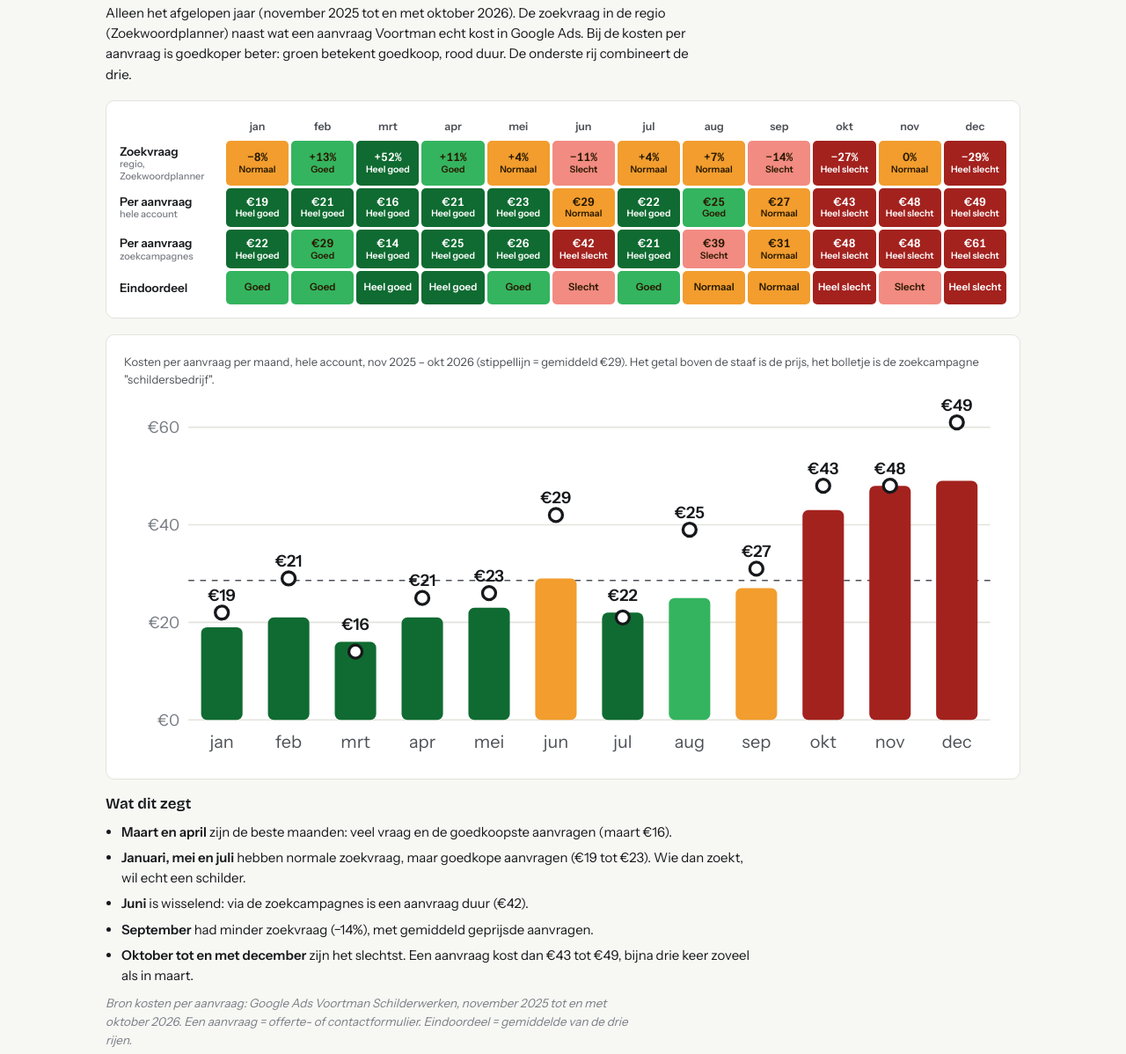
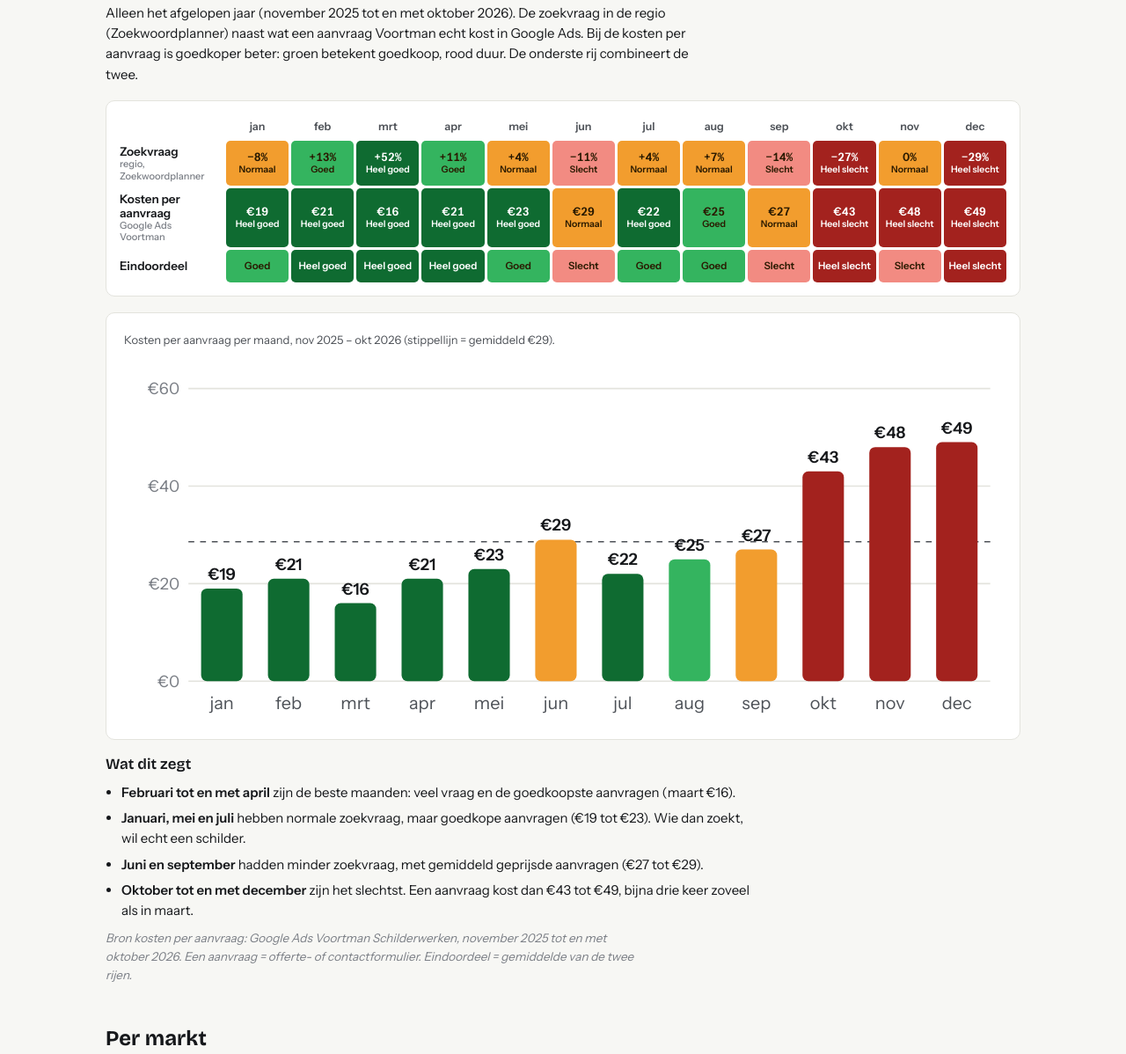
Before and after one commit to createwithd/seizoensvraag-vakmarkten-preview, a plain HTML site: page index.html in a window 1280 px wide. Shown: the part 2161-3359 px from the top of the page at 88% size. Drawn offline with nearby package versions, Linux system fonts and the light colour scheme.

Commit message:
Schilderwerk: één rij kosten per aanvraag
Co-Authored-By: Claude Opus 5.5 <noreply@anthropic.com>

```diff
--- a/index.html
+++ b/index.html
@@ -131,17 +131,16 @@ table{border-collapse:collapse;font-variant-numeric:tabular-nums;width:100%}
 
 <section aria-labelledby="h-sch">
   <h2 id="h-sch">Schilderwerk: zoekvraag én kosten per aanvraag</h2>
-  <p>Alleen het afgelopen jaar (november 2025 tot en met oktober 2026). De zoekvraag in de regio (Zoekwoordplanner) naast wat een aanvraag Voortman echt kost in Google Ads. Bij de kosten per aanvraag is goedkoper beter: groen betekent goedkoop, rood duur. De onderste rij combineert de drie.</p>
+  <p>Alleen het afgelopen jaar (november 2025 tot en met oktober 2026). De zoekvraag in de regio (Zoekwoordplanner) naast wat een aanvraag Voortman echt kost in Google Ads. Bij de kosten per aanvraag is goedkoper beter: groen betekent goedkoop, rood duur. De onderste rij combineert de twee.</p>
   <div class="card heat-card scroll"><table class="heat" id="schheat"></table></div>
-  <div class="card chart"><div class="cap">Kosten per aanvraag per maand, hele account, nov 2025 – okt 2026 (stippellijn = gemiddeld €29). Het getal boven de staaf is de prijs, het bolletje is de zoekcampagne "schildersbedrijf".</div><div id="schbars"></div></div>
+  <div class="card chart"><div class="cap">Kosten per aanvraag per maand, nov 2025 – okt 2026 (stippellijn = gemiddeld €29).</div><div id="schbars"></div></div>
   <div class="why"><h3>Wat dit zegt</h3><ul>
-    <li><strong>Maart en april</strong> zijn de beste maanden: veel vraag en de goedkoopste aanvragen (maart €16).</li>
+    <li><strong>Februari tot en met april</strong> zijn de beste maanden: veel vraag en de goedkoopste aanvragen (maart €16).</li>
     <li><strong>Januari, mei en juli</strong> hebben normale zoekvraag, maar goedkope aanvragen (€19 tot €23). Wie dan zoekt, wil echt een schilder.</li>
-    <li><strong>Juni</strong> is wisselend: via de zoekcampagnes is een aanvraag duur (€42).</li>
-    <li><strong>September</strong> had minder zoekvraag (−14%), met gemiddeld geprijsde aanvragen.</li>
+    <li><strong>Juni en september</strong> hadden minder zoekvraag, met gemiddeld geprijsde aanvragen (€27 tot €29).</li>
     <li><strong>Oktober tot en met december</strong> zijn het slechtst. Een aanvraag kost dan €43 tot €49, bijna drie keer zoveel als in maart.</li>
   </ul>
-  <p class="note">Bron kosten per aanvraag: Google Ads Voortman Schilderwerken, november 2025 tot en met oktober 2026. Een aanvraag = offerte- of contactformulier. Eindoordeel = gemiddelde van de drie rijen.</p></div>
+  <p class="note">Bron kosten per aanvraag: Google Ads Voortman Schilderwerken, november 2025 tot en met oktober 2026. Een aanvraag = offerte- of contactformulier. Eindoordeel = gemiddelde van de twee rijen.</p></div>
 </section>
 
 <section aria-labelledby="h-markets" id="markets">
@@ -255,12 +254,11 @@ function bars(mk){
   const cpaPct=a=>{const m=avg(a);return a.map(x=>Math.round(100*(x/m-1)));};
   const pAll=cpaPct(CPA_ALL), pZoek=cpaPct(CPA_ZOEK);
   const score={vgood:2,good:1,norm:0,bad:-1,vbad:-2};
-  const cZ=zoek.map(cls), cA=pAll.map(p=>cls(-p)), cS=pZoek.map(p=>cls(-p));
-  const fin=MN.map((_,i)=>{const s=(score[cZ[i]]+score[cA[i]]+score[cS[i]])/3;return s>=1.5?'vgood':s>=0.5?'good':s>-0.5?'norm':s>-1.5?'bad':'vbad';});
+  const cZ=zoek.map(cls), cA=pAll.map(p=>cls(-p));
+  const fin=MN.map((_,i)=>{const s=(score[cZ[i]]+score[cA[i]])/2;return s>=1.5?'vgood':s>=0.5?'good':s>-0.5?'norm':s>-1.5?'bad':'vbad';});
   let h='<colgroup><col class="lbl">'+MN.map(()=>'<col>').join('')+'</colgroup><thead><tr><th></th>'+MN.map(m=>`<th scope="col">${m}</th>`).join('')+'</tr></thead><tbody>';
   h+='<tr><th scope="row" class="rowh">Zoekvraag<small>regio, Zoekwoordplanner</small></th>'+zoek.map((v,i)=>`<td class="c-${cZ[i]}" title="${MF[i]}: ${pct(v)} zoekvraag t.o.v. gemiddeld"><small>${pct(v)}</small>${word[cZ[i]]}</td>`).join('')+'</tr>';
-  h+='<tr><th scope="row" class="rowh">Per aanvraag<small>hele account</small></th>'+CPA_ALL.map((v,i)=>`<td class="c-${cA[i]}" title="${MF[i]}: €${v} per aanvraag (${pct(pAll[i])} t.o.v. gemiddeld)"><small>€${v}</small>${word[cA[i]]}</td>`).join('')+'</tr>';
-  h+='<tr><th scope="row" class="rowh">Per aanvraag<small>zoekcampagnes</small></th>'+CPA_ZOEK.map((v,i)=>`<td class="c-${cS[i]}" title="${MF[i]}: €${v} per aanvraag (${pct(pZoek[i])} t.o.v. gemiddeld)"><small>€${v}</small>${word[cS[i]]}</td>`).join('')+'</tr>';
+  h+='<tr><th scope="row" class="rowh">Kosten per aanvraag<small>Google Ads Voortman</small></th>'+CPA_ALL.map((v,i)=>`<td class="c-${cA[i]}" title="${MF[i]}: €${v} per aanvraag (${pct(pAll[i])} t.o.v. gemiddeld)"><small>€${v}</small>${word[cA[i]]}</td>`).join('')+'</tr>';
   h+='<tr><th scope="row" class="rowh"><b>Eindoordeel</b></th>'+fin.map((c,i)=>`<td class="c-${c}" style="padding:12px 0;font-size:11.5px" title="${MF[i]}: ${word[c].toLowerCase()}">${word[c]}</td>`).join('')+'</tr>';
   document.getElementById('schheat').innerHTML=h+'</tbody>';
   // staafjes
@@ -269,9 +267,8 @@ function bars(mk){
   for(let g=0;g<=max;g+=20){s+=`<line x1="${L}" x2="${W-R}" y1="${y(g)}" y2="${y(g)}" stroke="var(--line)"/><text x="${L-6}" y="${y(g)+4}" text-anchor="end" font-size="11" fill="var(--muted)">€${g}</text>`;}
   s+=`<line x1="${L}" x2="${W-R}" y1="${y(m)}" y2="${y(m)}" stroke="var(--ink-2)" stroke-dasharray="4 4"/>`;
   CPA_ALL.forEach((v,i)=>{const x=L+i*step+(step-bw)/2;
-    s+=`<rect x="${x}" y="${y(v)}" width="${bw}" height="${y(0)-y(v)}" rx="4" fill="var(--${cA[i]})"><title>${MF[i]}: €${v} per aanvraag (hele account), €${CPA_ZOEK[i]} via zoekcampagnes</title></rect>`;
-    s+=`<text x="${x+bw/2}" y="${Math.min(y(v),y(CPA_ZOEK[i]))-8}" text-anchor="middle" font-size="11" font-weight="600" fill="var(--ink)">€${v}</text>`;
-    s+=`<circle cx="${x+bw/2}" cy="${y(CPA_ZOEK[i])}" r="4.5" fill="var(--surface)" stroke="var(--ink)" stroke-width="2"><title>${MF[i]}: €${CPA_ZOEK[i]} via zoekcampagnes</title></circle>`;
+    s+=`<rect x="${x}" y="${y(v)}" width="${bw}" height="${y(0)-y(v)}" rx="4" fill="var(--${cA[i]})"><title>${MF[i]}: €${v} per aanvraag</title></rect>`;
+    s+=`<text x="${x+bw/2}" y="${y(v)-6}" text-anchor="middle" font-size="11" font-weight="600" fill="var(--ink)">€${v}</text>`;
     s+=`<text x="${x+bw/2}" y="${H-9}" text-anchor="middle" font-size="12" fill="var(--ink-2)">${MN[i]}</text>`;});
   document.getElementById('schbars').innerHTML=s+'</svg>';
 })();
```
